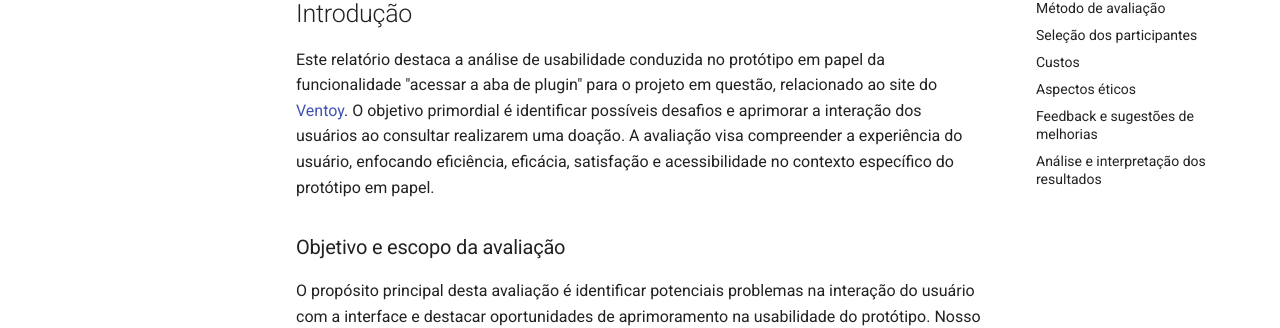
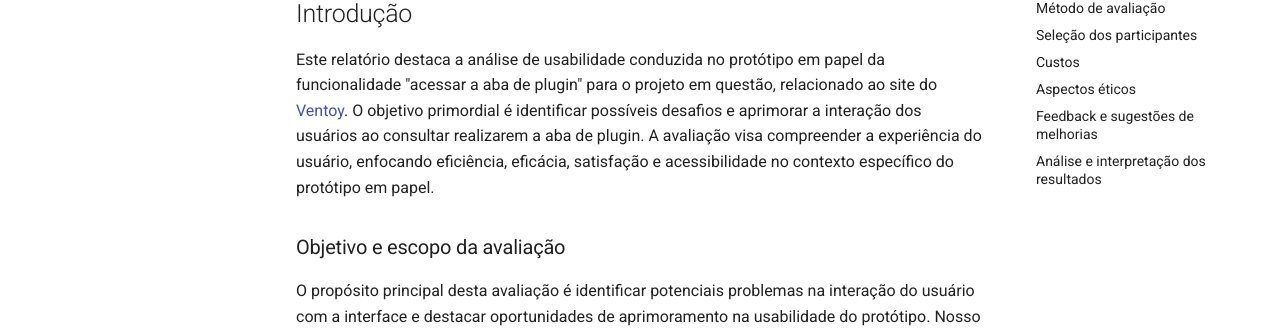
Before and after one commit to Interacao-Humano-Computador/2023.2-Ventoy, an MkDocs documentation site: the page built from docs/DAD/nivel2/prototipoDePapel/relatoPlugin.md, in a window 1280 px wide and 900 px high. Shown: the part 232-560 px from the top of the window. Built offline with MkDocs 1.6.1 and Material for MkDocs 9.7.7, drawn with Linux system fonts in a browser that asks for light colours; comment, search, counter and statistics services are not loaded.

Commit message:
Update relatoPlugin.md

```diff
--- a/docs/DAD/nivel2/prototipoDePapel/relatoPlugin.md
+++ b/docs/DAD/nivel2/prototipoDePapel/relatoPlugin.md
@@ -2,7 +2,7 @@
 
 ## Introdução
 
-Este relatório destaca a análise de usabilidade conduzida no protótipo em papel da funcionalidade "acessar a aba de plugin" para o projeto em questão, relacionado ao site do [Ventoy](https://www.ventoy.net/en/plugin.html). O objetivo primordial é identificar possíveis desafios e aprimorar a interação dos usuários ao consultar realizarem uma doação. A avaliação visa compreender a experiência do usuário, enfocando eficiência, eficácia, satisfação e acessibilidade no contexto específico do protótipo em papel.
+Este relatório destaca a análise de usabilidade conduzida no protótipo em papel da funcionalidade "acessar a aba de plugin" para o projeto em questão, relacionado ao site do [Ventoy](https://www.ventoy.net/en/plugin.html). O objetivo primordial é identificar possíveis desafios e aprimorar a interação dos usuários ao consultar realizarem a aba de plugin. A avaliação visa compreender a experiência do usuário, enfocando eficiência, eficácia, satisfação e acessibilidade no contexto específico do protótipo em papel.
 
 ### Objetivo e escopo da avaliação
 
```
